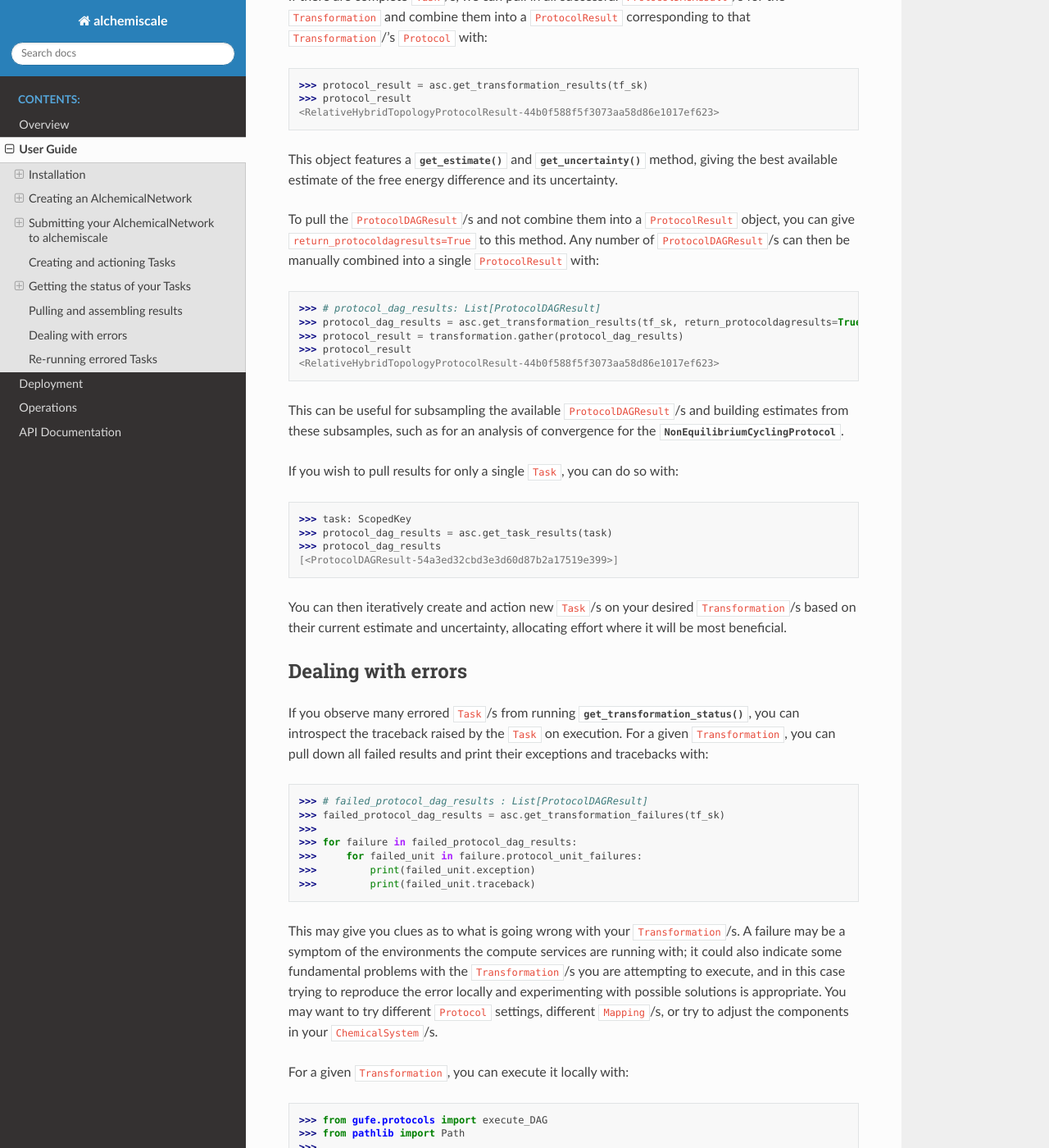
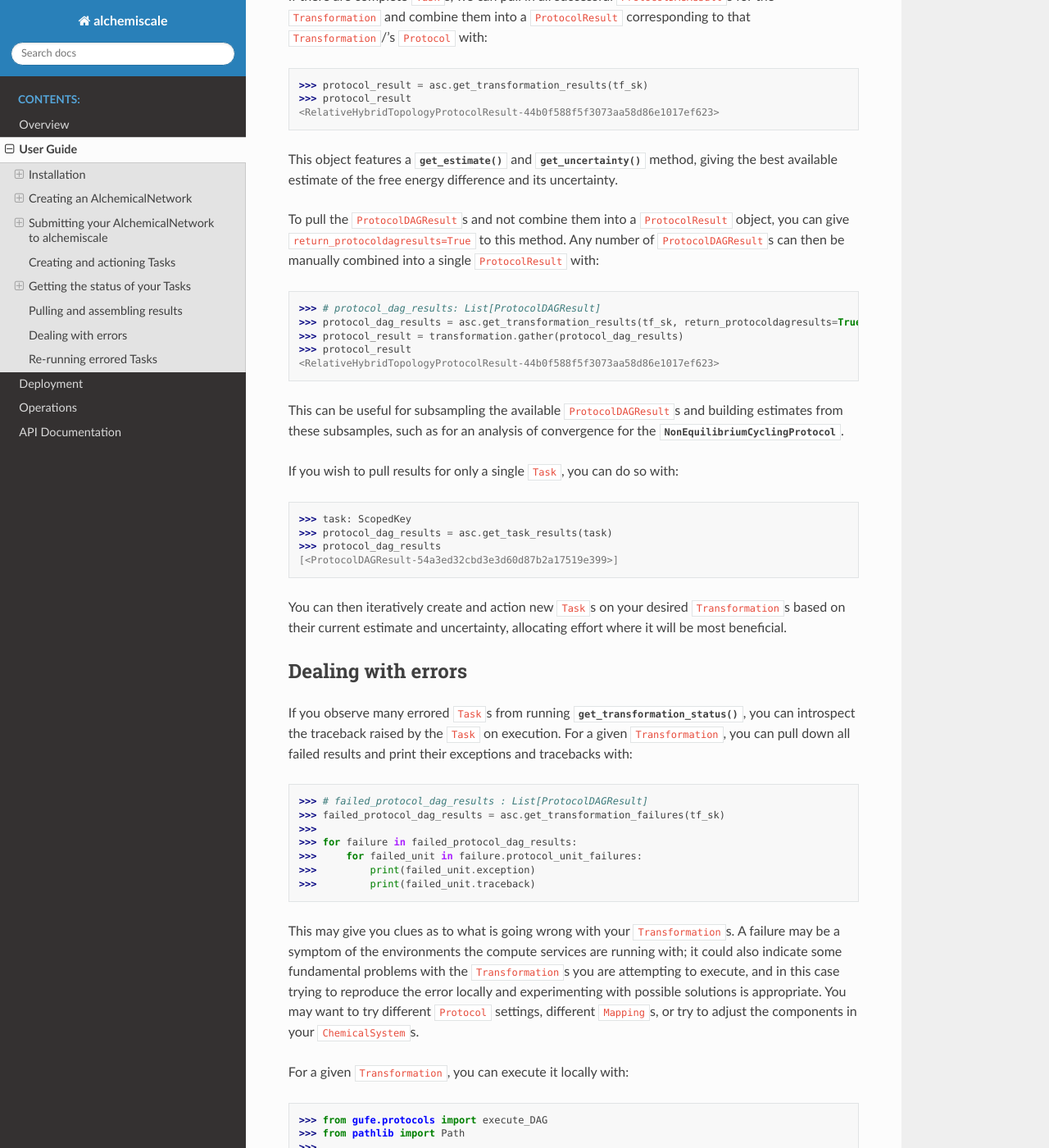
Before and after one commit to OpenFreeEnergy/alchemiscale, a Sphinx documentation site: the page built from docs/user_guide.rst, in a window 1280 px wide and 1400 px high, scrolled down 7554 px. Shown: the whole window at 82% size. Built offline with Sphinx 7.4.7 and the Read the Docs theme 2.0.0, drawn with Linux system fonts in a browser that asks for light colours; some of the changed text lies outside the part shown.

Commit message:
/s -> \s

```diff
--- a/docs/user_guide.rst
+++ b/docs/user_guide.rst
@@ -3,7 +3,7 @@ User Guide
 ##########
 
 This document details the basic usage of the :py:class:`~alchemiscale.AlchemiscaleClient` for evaluating :py:class:`~gufe.AlchemicalNetwork`\s.
-It assumes that you already have a user identity on the target ``alchemiscale`` instance, with access to :py:class:`~alchemiscale.Scope`\s to submit ``AlchemicalNetwork``/s to.
+It assumes that you already have a user identity on the target ``alchemiscale`` instance, with access to :py:class:`~alchemiscale.Scope`\s to submit ``AlchemicalNetwork``\s to.
 
 
 ************
@@ -121,8 +121,8 @@ You can create one with, e.g.::
 
     >>> scope = Scope('my_org', 'my_campaign', 'my_project')
 
-Within a ``Scope``, components of an ``AlchemicalNetwork`` are deduplicated against other components already present, allowing you to e.g. submit new ``AlchemicalNetwork``/s sharing ``Transformation``/s with previous ones and benefit from existing results.
-If you prefer to have an ``AlchemicalNetwork`` not share any components with previously-submitted ``AlchemicalNetwork``/s, then submit it into a different ``Scope``.
+Within a ``Scope``, components of an ``AlchemicalNetwork`` are deduplicated against other components already present, allowing you to e.g. submit new ``AlchemicalNetwork``\s sharing ``Transformation``\s with previous ones and benefit from existing results.
+If you prefer to have an ``AlchemicalNetwork`` not share any components with previously-submitted ``AlchemicalNetwork``\s, then submit it into a different ``Scope``.
 
 
 Submitting and retrieving an AlchemicalNetwork
@@ -160,10 +160,10 @@ and you can use these with :py:meth:`~alchemiscale.AlchemiscaleClient.get_networ
 Creating and actioning Tasks
 ****************************
 
-Submitting an ``AlchemicalNetwork`` defines it on the ``alchemiscale`` server, but it does not define where to allocate effort in evaluating the ``Transformation``/s in the network.
-To do this, we need to create and action ``Task``/s on the ``Transformation``/s we are most interested in.
+Submitting an ``AlchemicalNetwork`` defines it on the ``alchemiscale`` server, but it does not define where to allocate effort in evaluating the ``Transformation``\s in the network.
+To do this, we need to create and action ``Task``\s on the ``Transformation``\s we are most interested in.
 
-For this example, we’ll loop through every ``Transformation`` in our ``AlchemicalNetwork``, creating and actioning 3 ``Task``/s for each::
+For this example, we’ll loop through every ``Transformation`` in our ``AlchemicalNetwork``, creating and actioning 3 ``Task``\s for each::
 
     >>> tasks = []
     >>> for tf_sk in asc.get_network_transformations(an_sk):
@@ -176,7 +176,7 @@ For this example, we’ll loop through every ``Transformation`` in our ``Alchemi
      ...]
 
 A ``Task`` is associated with a ``Transformation`` on creation, and actioning the ``Task`` marks it for execution for our ``AlchemicalNetwork`` we submitted earlier.
-If we submit another ``AlchemicalNetwork`` including some of the same ``Transformation``/s later to the same ``Scope``, we could get the ``Task``/s for each ``Transformation`` and only create new ``Task``/s if necessary, actioning the existing ones to that ``AlchemicalNetwork`` as well::
+If we submit another ``AlchemicalNetwork`` including some of the same ``Transformation``\s later to the same ``Scope``, we could get the ``Task``\s for each ``Transformation`` and only create new ``Task``\s if necessary, actioning the existing ones to that ``AlchemicalNetwork`` as well::
 
     >>> tasks = []
     >>> for tf_sk in asc.get_network_transformations(other_network_sk):
@@ -191,25 +191,25 @@ If we submit another ``AlchemicalNetwork`` including some of the same ``Transfor
      None,
      ...]
 
-The more ``AlchemicalNetwork``/s a ``Task`` is actioned to, the higher its chances of being picked up by a compute service.
+The more ``AlchemicalNetwork``\s a ``Task`` is actioned to, the higher its chances of being picked up by a compute service.
 In this way, actioning is an indicator of demand for a given ``Task`` and its corresponding ``Transformation``.
 
-.. note:: About ``Task``/s
+.. note:: About ``Task``\s
 
-    Alchemiscale ``Task``/s can be considered a single independent “repeat” of an alchemical transformation, or a :py:class:`~gufe.protocols.ProtocolDAG` as defined in :py:mod:`gufe`.
+    Alchemiscale ``Task``\s can be considered a single independent “repeat” of an alchemical transformation, or a :py:class:`~gufe.protocols.ProtocolDAG` as defined in :py:mod:`gufe`.
     What this exactly means will be subtly different depending on the type of alchemical ``Protocol`` employed.
 
     In the case of the :py:class:`~openfe.protocols.openmm_rfe.RelativeHybridTopologyProtocol` (i.e. for HREX, and SAMS), this effectively means that each ``Task`` carries out all the computation required to obtain a single estimate of the free energy (in practice one would want to do several repeats to get an idea of the sampling error).
 
     In the case of the :py:class:`~perses.protocols.nonequilibrium_cycling.NonEquilibriumCyclingProtocol`, a ``Task`` instead encompasses a non-equilibrium cycle and will return a single work estimate.
-    The work values of multiple ``Task``/s can then be gathered to obtain a free energy estimate, and more ``Task``/s will improve the convergence of the estimate.
+    The work values of multiple ``Task``\s can then be gathered to obtain a free energy estimate, and more ``Task``\s will improve the convergence of the estimate.
 
 
 ********************************
 Getting the status of your Tasks
 ********************************
 
-As you await results for your actioned ``Task``/s, it’s often desirable to check their status to ensure they are running or completing at the rate you expect.
+As you await results for your actioned ``Task``\s, it’s often desirable to check their status to ensure they are running or completing at the rate you expect.
 You can quickly obtain statuses for all Tasks associated with various levels, including:
 
 * ``Scope``
@@ -220,7 +220,7 @@ You can quickly obtain statuses for all Tasks associated with various levels, in
 Scope
 =====
 
-For example, to get the status counts for all ``Task``/s within a particular ``Scope``, you could do::
+For example, to get the status counts for all ``Task``\s within a particular ``Scope``, you could do::
 
     >>> # corresponds to the scope 'my_org-my_campaign-*'
     >>> asc.get_scope_status(Scope('my_org', 'my_campaign'))
@@ -231,12 +231,12 @@ For example, to get the status counts for all ``Task``/s within a particular ``S
      'waiting': 372,
      'running': 66}
 
-For a *specific* ``Scope``, this will give status counts of all ``Task``/s within that exact ``Scope``, assuming your user has permissions on it (see :py:meth:`~alchemiscale.AlchemiscaleClient.list_scopes` for your accessible ``Scope`` space).
+For a *specific* ``Scope``, this will give status counts of all ``Task``\s within that exact ``Scope``, assuming your user has permissions on it (see :py:meth:`~alchemiscale.AlchemiscaleClient.list_scopes` for your accessible ``Scope`` space).
 For a *non-specific* ``Scope`` (like ``my_org-my_campaign-*`` above), this will give the aggregate status counts across the ``Scope`` space visible to your user under the given ``Scope``.
 
 Calling :py:meth:`~alchemiscale.AlchemiscaleClient.get_scope_status` without arguments will default to the highest non-specific ``Scope`` of ``*-*-*``.
 
-To get the individual statuses of all ``Task``/s in a given ``Scope``, use the :py:meth:`~alchemiscale.AlchemiscaleClient.query_tasks` method in combination with :py:meth:`~alchemiscale.AlchemiscaleClient.get_tasks_status`::
+To get the individual statuses of all ``Task``\s in a given ``Scope``, use the :py:meth:`~alchemiscale.AlchemiscaleClient.query_tasks` method in combination with :py:meth:`~alchemiscale.AlchemiscaleClient.get_tasks_status`::
 
     >>> tasks = asc.query_tasks(scope=Scope('my_org', 'my_campaign'))
     >>> asc.get_tasks_status(tasks)
@@ -256,7 +256,7 @@ To get the individual statuses of all ``Task``/s in a given ``Scope``, use the :
 AlchemicalNetwork
 =================
 
-You can get the status counts of all ``Task``/s associated with ``Transformation``/s within a given ``AlchemicalNetwork`` with::
+You can get the status counts of all ``Task``\s associated with ``Transformation``\s within a given ``AlchemicalNetwork`` with::
 
     >>> asc.get_network_status(an_sk)
     {'complete': 138,
@@ -266,9 +266,9 @@ You can get the status counts of all ``Task``/s associated with ``Transformation
      'waiting': 57,
      'running': 33}
 
-Note that this will show status counts for all such ``Task``/s, whether or not they have been actioned on the given ``AlchemicalNetwork``.
+Note that this will show status counts for all such ``Task``\s, whether or not they have been actioned on the given ``AlchemicalNetwork``.
 
-To get the specific statuses of all ``Task``/s for a given ``AlchemicalNetwork``, use the :py:meth:`~alchemiscale.AlchemiscaleClient.get_network_tasks` method in combination with :py:meth:`~alchemiscale.AlchemiscaleClient.get_tasks_status`::
+To get the specific statuses of all ``Task``\s for a given ``AlchemicalNetwork``, use the :py:meth:`~alchemiscale.AlchemiscaleClient.get_network_tasks` method in combination with :py:meth:`~alchemiscale.AlchemiscaleClient.get_tasks_status`::
 
     >>> tasks = asc.get_network_tasks(an_sk)
     >>> asc.get_tasks_status(tasks)
@@ -286,14 +286,14 @@ To get the specific statuses of all ``Task``/s for a given ``AlchemicalNetwork``
 Transformation
 ==============
 
-To get the status counts of all ``Task``/s associated with only a given ``Transformation``, use::
+To get the status counts of all ``Task``\s associated with only a given ``Transformation``, use::
 
     >>> asc.get_transformation_status(tf_sk)
     {'complete': 2,
      'error': 1,
      'running': 3}
 
-To get the specific statuses of all ``Task``/s for a given ``Transformation``, use the :py:meth:`~alchemiscale.AlchemiscaleClient.get_transformation_tasks` method in combination with :py:meth:`~alchemiscale.AlchemiscaleClient.get_tasks_status`::
+To get the specific statuses of all ``Task``\s for a given ``Transformation``, use the :py:meth:`~alchemiscale.AlchemiscaleClient.get_transformation_tasks` method in combination with :py:meth:`~alchemiscale.AlchemiscaleClient.get_tasks_status`::
 
     >>> tasks = asc.get_transformation_tasks(tf_sk)
     >>> asc.get_tasks_status(tasks)
@@ -319,7 +319,7 @@ We can check the status of a ``Transformation`` with::
      'error': 1,
      'running': 3}
 
-If there are complete ``Task``/s, we can pull in all successful ``ProtocolDAGResult``/s for the ``Transformation`` and combine them into a ``ProtocolResult`` corresponding to that ``Transformation``/'s ``Protocol`` with::
+If there are complete ``Task``\s, we can pull in all successful ``ProtocolDAGResult``\s for the ``Transformation`` and combine them into a ``ProtocolResult`` corresponding to that ``Transformation``/'s ``Protocol`` with::
 
     >>> protocol_result = asc.get_transformation_results(tf_sk)
     >>> protocol_result
@@ -327,8 +327,8 @@ If there are complete ``Task``/s, we can pull in all successful ``ProtocolDAGRes
 
 This object features a :py:meth:`~gufe.protocols.ProtocolResult.get_estimate` and :py:meth:`~gufe.protocols.ProtocolResult.get_uncertainty` method, giving the best available estimate of the free energy difference and its uncertainty.
 
-To pull the ``ProtocolDAGResult``/s and not combine them into a ``ProtocolResult`` object, you can give ``return_protocoldagresults=True`` to this method.
-Any number of ``ProtocolDAGResult``/s can then be manually combined into a single ``ProtocolResult`` with::
+To pull the ``ProtocolDAGResult``\s and not combine them into a ``ProtocolResult`` object, you can give ``return_protocoldagresults=True`` to this method.
+Any number of ``ProtocolDAGResult``\s can then be manually combined into a single ``ProtocolResult`` with::
 
     >>> # protocol_dag_results: List[ProtocolDAGResult]
     >>> protocol_dag_results = asc.get_transformation_results(tf_sk, return_protocoldagresults=True)
@@ -336,7 +336,7 @@ Any number of ``ProtocolDAGResult``/s can then be manually combined into a singl
     >>> protocol_result
     <RelativeHybridTopologyProtocolResult-44b0f588f5f3073aa58d86e1017ef623>
 
-This can be useful for subsampling the available ``ProtocolDAGResult``/s and building estimates from these subsamples, such as for an analysis of convergence for the :py:class:`~perses.protocols.nonequilibrium_cycling.NonEquilibriumCyclingProtocol`.
+This can be useful for subsampling the available ``ProtocolDAGResult``\s and building estimates from these subsamples, such as for an analysis of convergence for the :py:class:`~perses.protocols.nonequilibrium_cycling.NonEquilibriumCyclingProtocol`.
 
 If you wish to pull results for only a single ``Task``, you can do so with::
 
@@ -345,13 +345,13 @@ If you wish to pull results for only a single ``Task``, you can do so with::
     >>> protocol_dag_results
     [<ProtocolDAGResult-54a3ed32cbd3e3d60d87b2a17519e399>]
 
-You can then iteratively create and action new ``Task``/s on your desired ``Transformation``/s based on their current estimate and uncertainty, allocating effort where it will be most beneficial.
+You can then iteratively create and action new ``Task``\s on your desired ``Transformation``\s based on their current estimate and uncertainty, allocating effort where it will be most beneficial.
 
 *******************
 Dealing with errors
 *******************
 
-If you observe many errored ``Task``/s from running :py:meth:`~alchemiscale.AlchemiscaleClient.get_transformation_status`, you can introspect the traceback raised by the ``Task`` on execution.
+If you observe many errored ``Task``\s from running :py:meth:`~alchemiscale.AlchemiscaleClient.get_transformation_status`, you can introspect the traceback raised by the ``Task`` on execution.
 For a given ``Transformation``, you can pull down all failed results and print their exceptions and tracebacks with::
 
     >>> # failed_protocol_dag_results : List[ProtocolDAGResult]
@@ -362,9 +362,9 @@ For a given ``Transformation``, you can pull down all failed results and print t
     >>>         print(failed_unit.exception)
     >>>         print(failed_unit.traceback)
 
-This may give you clues as to what is going wrong with your ``Transformation``/s.
-A failure may be a symptom of the environments the compute services are running with; it could also indicate some fundamental problems with the ``Transformation``/s you are attempting to execute, and in this case trying to reproduce the error locally and experimenting with possible solutions is appropriate.
-You may want to try different ``Protocol`` settings, different ``Mapping``/s, or try to adjust the components in your ``ChemicalSystem``/s.
+This may give you clues as to what is going wrong with your ``Transformation``\s.
+A failure may be a symptom of the environments the compute services are running with; it could also indicate some fundamental problems with the ``Transformation``\s you are attempting to execute, and in this case trying to reproduce the error locally and experimenting with possible solutions is appropriate.
+You may want to try different ``Protocol`` settings, different ``Mapping``\s, or try to adjust the components in your ``ChemicalSystem``\s.
 
 For a given ``Transformation``, you can execute it locally with::
 
@@ -385,7 +385,7 @@ For a given ``Transformation``, you can execute it locally with::
     >>> protocol_result.get_estimate()
     >>> protocol_result.get_uncertainty()
 
-Note that for some ``Protocol``/s, your local machine may need to meet certain requirements:
+Note that for some ``Protocol``\s, your local machine may need to meet certain requirements:
 
 * :py:class:`openfe.protocols.openmm_rfe.RelativeHybridTopologyProtocol`: NVIDIA GPU if ``settings.platform == 'CUDA'``
 * :py:class:`~perses.protocols.nonequilibrium_cycling.NonEquilibriumCyclingProtocol`: OpenEye Toolkit license, NVIDIA GPU if ``settings.platform == 'CUDA'``
@@ -397,13 +397,13 @@ Re-running errored Tasks
 If you believe an errored ``Task`` is due to a random failure (such as landing on a flaky compute host, or due to inherent stochasticity in the ``Protocol`` itself), or due to a systematic failure that has been resolved (such as a misconfigured compute environment, now remediated), you can choose to set that ``Task``/'s status back to ``'waiting'``.
 This will make it eligible for being claimed and executed again, perhaps succesfully.
 
-Given a set of ``Task``/s you wish to set back to ``'waiting'``, you can do::
+Given a set of ``Task``\s you wish to set back to ``'waiting'``, you can do::
 
     >>> asc.set_tasks_status(tasks, 'waiting')
 
-Only ``Task``/s with status ``'error'`` or ``'running'`` can be set back to ``'waiting'``; it is not possible to set ``Task``/s with status ``'complete'``, ``'invalid'``, or ``'deleted'`` back to ``'waiting'``.
+Only ``Task``\s with status ``'error'`` or ``'running'`` can be set back to ``'waiting'``; it is not possible to set ``Task``\s with status ``'complete'``, ``'invalid'``, or ``'deleted'`` back to ``'waiting'``.
 
-If you’re feeling confident, you could set all errored ``Task``/s on a given ``AlchemicalNetwork`` with::
+If you’re feeling confident, you could set all errored ``Task``\s on a given ``AlchemicalNetwork`` with::
 
     >>> # first, get all tasks associated with network with status 'error'
     >>> tasks = asc.get_network_tasks(an_sk, status='error')
```
